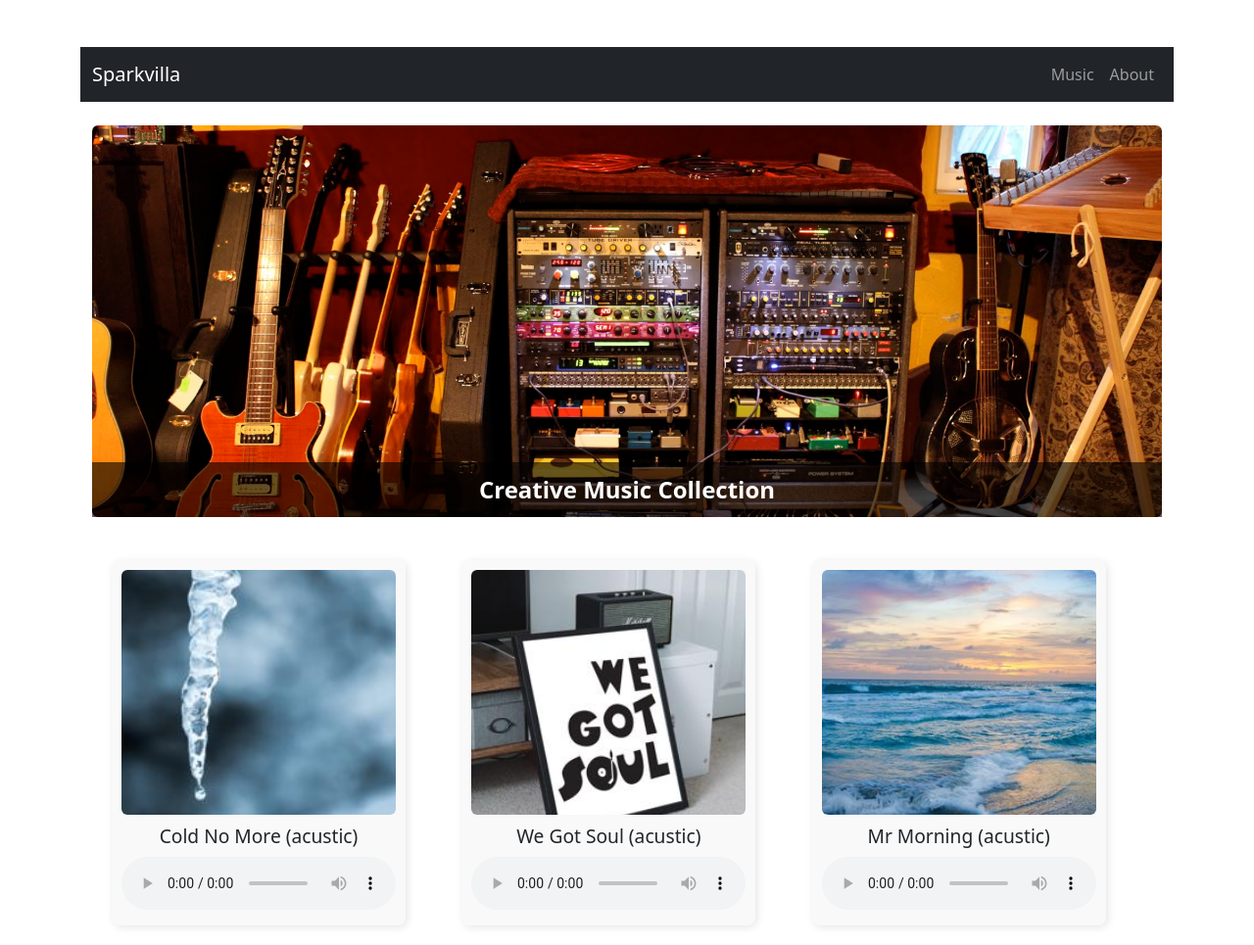
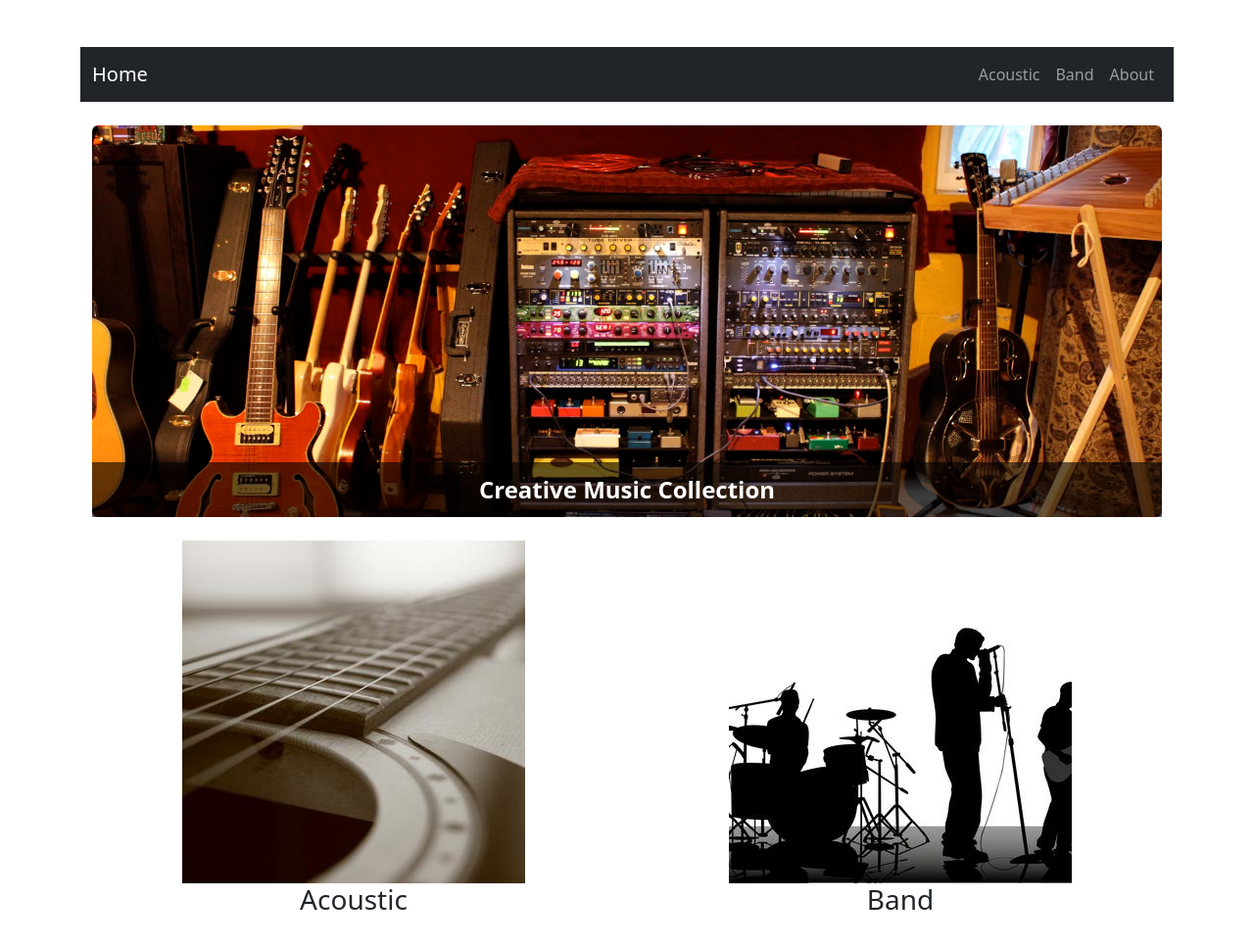
Before and after one commit to sparkvilla/CreativeSpace_app, a Flask app: page / in a window 1280 px wide. Shown: the whole page at 98% size. After the commit the page ends 929 px from the top, so only its background shows below. Run offline with Flask 3, Linux system fonts and the light colour scheme.

Commit message:
restructured html pages

```diff
--- a/app.py
+++ b/app.py
@@ -25,8 +25,19 @@ def save_songs(songs):
 
 @app.route("/")
 def index():
-    songs = load_songs()
-    return render_template("index.html", songs=songs)
+    return render_template("index.html")
+
+
+@app.route("/music/acoustic")
+def acustic():
+    songs = [song for song in load_songs() if "acoustic" in song["tags"]]
+    return render_template("acoustic.html", songs=songs)
+
+
+@app.route("/music/band")
+def band():
+    songs = [song for song in load_songs() if "band" in song["tags"]]
+    return render_template("band.html", songs=songs)
 
 
 @app.route("/upload", methods=["GET", "POST"])
--- a/data/projects.json
+++ b/data/projects.json
@@ -1,13 +1,13 @@
 [
     {
         "id": 1,
-        "title": "Cold No More (acustic)",
+        "title": "Cold No More",
         "name": "ColdNoMore_acustic_2_voices",
         "image": "ColdNoMore.jpg",
         "audio": "ColdNoMore_2voices_001.wav",
         "lyrics": "",
         "tags": [
-            "acustic",
+            "acoustic",
             "duo"
         ],
         "participants": [
@@ -17,30 +17,32 @@
     },
     {
         "id": 2,
-        "title": "We Got Soul (acustic)",
+        "title": "We Got Soul",
         "name": "WeGotSoul_Acustic_2Voices",
         "image": "WeGotSoul.jpg",
         "audio": "WeGotSoul_Acustic_2Voices.wav",
         "lyrics": "some lyrics",
         "tags": [
-            "acustic duo"
+            "acoustic",
+            "duo"
         ],
         "participants": [
-            "Diego Anita"
+            "Diego Villamaina",
+            "Anita Ritt"
         ]
     },
     {
         "id": 3,
-        "title": "Mr Morning (acustic)",
+        "title": "Mr Morning",
         "name": "MrMorning_Acustic (1)",
         "image": "MrMorning.jpg",
         "audio": "MrMorning_Acustic (1).wav",
         "lyrics": "some lyrics",
         "tags": [
-            "Acustic"
+            "acoustic"
         ],
         "participants": [
-            "Diego"
+            "Diego Villamaina"
         ]
     }
 ]
--- a/scripts/resize_img.py
+++ b/scripts/resize_img.py
@@ -1,7 +1,7 @@
 import os
 from PIL import Image, ImageOps
 
-image_path = "/home/diego/Downloads/MrMorning.jpg"
+image_path = "/home/diego/Downloads/band.jpg"
 
 # Open and process the image
 with Image.open(image_path) as img:
@@ -10,7 +10,7 @@ with Image.open(image_path) as img:
     img = ImageOps.fit(img, (min_side, min_side), Image.LANCZOS)  # Crop to square
 
     # Resize to desired size (300x300)
-    img = img.resize((300, 300), Image.LANCZOS)
+    img = img.resize((350, 350), Image.LANCZOS)
 
     # Save the final image
     img.save(image_path)
--- /dev/null
+++ b/templates/base.html
@@ -0,0 +1,44 @@
+<!DOCTYPE html>
+<html lang="en">
+
+<head>
+    <meta charset="UTF-8">
+    <meta name="viewport" content="width=device-width, initial-scale=1.0">
+    <title>{% block title %}My Music{% endblock %}</title>
+    <link rel="stylesheet" href="{{ url_for('static', filename='css/style.css') }}">
+    <link rel="stylesheet" href="https://cdn.jsdelivr.net/npm/bootstrap@5.3.0/dist/css/bootstrap.min.css">
+</head>
+
+<body class="container mt-5">
+    <nav class="navbar navbar-expand-lg navbar-dark bg-dark">
+        <div class="container">
+            <a class="navbar-brand" href="/">Home</a>
+            <button class="navbar-toggler" type="button" data-bs-toggle="collapse" data-bs-target="#navbarNav">
+                <span class="navbar-toggler-icon"></span>
+            </button>
+            <div class="collapse navbar-collapse" id="navbarNav">
+                <ul class="navbar-nav ms-auto">
+                    <li class="nav-item"><a class="nav-link" href="/music/acoustic">Acoustic</a></li>
+                    <li class="nav-item"><a class="nav-link" href="/music/band">Band</a></li>
+                    <li class="nav-item"><a class="nav-link" href="#">About</a></li>
+                </ul>
+            </div>
+        </div>
+    </nav>
+
+    <div class="container mt-4">
+        <div class="image-wrapper">
+            <img src="{{ url_for('static', filename='studio.JPG') }}" class="header-image rounded mb-4"
+                alt="Music Image">
+            <div class="text-overlay">Creative Music Collection</div>
+        </div>
+    </div>
+
+    <div class="container">
+        {% block content %}{% endblock %}
+    </div>
+
+    <script src="https://cdn.jsdelivr.net/npm/bootstrap@5.3.0/dist/js/bootstrap.bundle.min.js"></script>
+</body>
+
+</html>
--- a/templates/index.html
+++ b/templates/index.html
@@ -1,86 +1,21 @@
-<!DOCTYPE html>
-<html lang='en'>
+<!-- index.html -->
+{% extends "base.html" %}
 
-<head>
-    <meta charset='UTF-8'>
-    <meta name='viewport' content='width=device-width, initial-scale=1.0'>
-    <title>My Music</title>
-    <link rel="stylesheet" href="{{ url_for('static', filename='css/style.css') }}">
-    <link rel='stylesheet' href='https://cdn.jsdelivr.net/npm/bootstrap@5.3.0/dist/css/bootstrap.min.css'>
-    <style>
-        .grid-container {
-            display: grid;
-            grid-template-columns: repeat(auto-fit, minmax(250px, 1fr));
-            gap: 20px;
-            padding: 20px;
-        }
+{% block title %}Welcome{% endblock %}
 
-        .song-card {
-            background: #f9f9f9;
-            padding: 10px;
-            border-radius: 8px;
-            box-shadow: 2px 2px 8px rgba(0, 0, 0, 0.1);
-            text-align: center;
-            max-width: 300px;
-        }
-
-        .song-image {
-            width: 100%;
-            height: auto;
-            border-radius: 6px;
-            max-height: 250px;
-            object-fit: cover;
-        }
-
-        .song-title {
-            font-size: 1.2em;
-            margin: 10px 0;
-        }
-
-        audio {
-            width: 100%;
-        }
-    </style>
-</head>
-
-<body class='container mt-5'>
-    <nav class='navbar navbar-expand-lg navbar-dark bg-dark'>
-        <div class='container'>
-            <a class='navbar-brand' href='#'>Sparkvilla</a>
-            <button class='navbar-toggler' type='button' data-bs-toggle='collapse' data-bs-target='#navbarNav'>
-                <span class='navbar-toggler-icon'></span>
-            </button>
-            <div class='collapse navbar-collapse' id='navbarNav'>
-                <ul class='navbar-nav ms-auto'>
-                    <li class='nav-item'><a class='nav-link' href='#'>Music</a></li>
-                    <li class='nav-item'><a class='nav-link' href='#'>About</a></li>
-                </ul>
-            </div>
-        </div>
-    </nav>
-
-    <div class='container mt-4'>
-        <div class="image-wrapper">
-            <img src="{{ url_for('static', filename='studio.JPG') }}" class='header-image rounded mb-4'
-                alt='Music Image'>
-            <div class="text-overlay">Creative Music Collection</div>
-        </div>
-
-        <div class="grid-container">
-            {% for song in songs %}
-            <div class="song-card">
-                <img src="{{ url_for('static', filename='uploads/' + song.image) }}" class="song-image"
-                    alt="{{ song.title }}">
-                <h2 class="song-title">{{ song.title }}</h2>
-                <audio controls>
-                    <source src="{{ url_for('static', filename='uploads/' + song.audio) }}" type="audio/mpeg">
-                    Your browser does not support the audio element.
-                </audio>
-            </div>
-            {% endfor %}
-        </div>
+{% block content %}
+<div class="row text-center mt-4">
+    <div class="col-md-6">
+        <a href="/music/acoustic">
+            <img src="{{ url_for('static', filename='acoustic.jpg') }}" class="category-image" alt="Acoustic">
+        </a>
+        <h3>Acoustic</h3>
     </div>
-    <script src='https://cdn.jsdelivr.net/npm/bootstrap@5.3.0/dist/js/bootstrap.bundle.min.js'></script>
-</body>
-
-</html>
+    <div class="col-md-6">
+        <a href="/music/band">
+            <img src="{{ url_for('static', filename='band.jpg') }}" class="category-image" alt="Band">
+        </a>
+        <h3>Band</h3>
+    </div>
+</div>
+{% endblock %}
```
Also changed, not shown: templates/acoustic.html (added, +25 -0 lines), templates/band.html (added, +25 -0 lines), static/acoustic.jpg (added), static/band.jpg (added).
